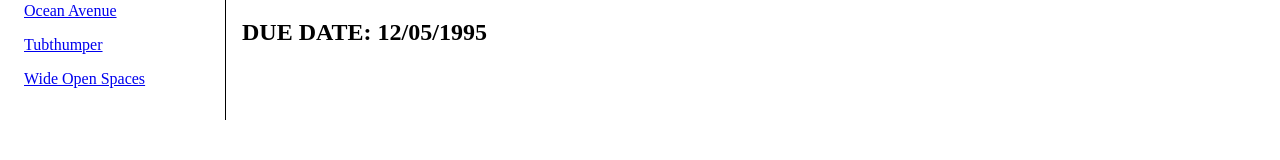
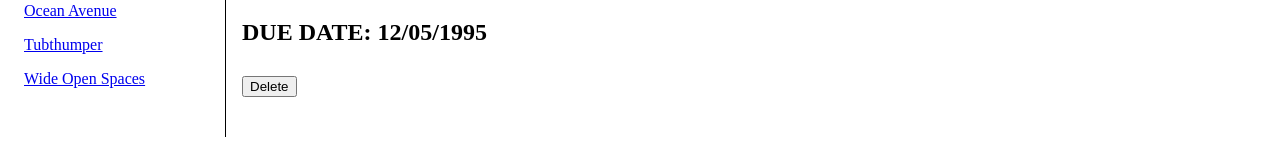
Before and after one commit to Josi8752/tutorial-react-router, a React (Vite) app: page /invoices/1995 in a window 1280 px wide. Shown: the part 234-394 px from the top of the page. Built offline with nearby package versions, Linux system fonts and the light colour scheme.

Commit message:
Navigating Programmatically

```diff
--- a/src/Data/data.ts
+++ b/src/Data/data.ts
@@ -40,3 +40,9 @@
     (invoice) => invoice.number === number
   );
 }
+
+  export function deleteInvoice(number : any) {
+    invoices = invoices.filter(
+      (invoice) => invoice.number !== number
+    );
+  }
--- a/src/routes/Invoices/Invoice/index.tsx
+++ b/src/routes/Invoices/Invoice/index.tsx
@@ -1,9 +1,10 @@
-import { useParams } from "react-router-dom";
-import { getInvoice, getInvoices } from "../../../Data/data";
+import { useNavigate, useParams } from "react-router-dom";
+import { getInvoice, deleteInvoice } from "../../../Data/data";
 
 export default function Invoice() {
   const params = useParams();
   const invoice = getInvoice(Number(params.invoiceId));
+  const navigate = useNavigate();
   return (
     <>{
       invoice &&
@@ -13,6 +14,16 @@
           {invoice.name}: {invoice.number}
         </p>
         <p>Due Date: {invoice.due}</p>
+        <p>
+          <button
+            onClick={() => {
+              deleteInvoice(invoice.number);
+              navigate("/invoices" + location.search);
+            }}
+          >
+            Delete
+          </button>
+        </p>
       </main>
     }</>
 
```
